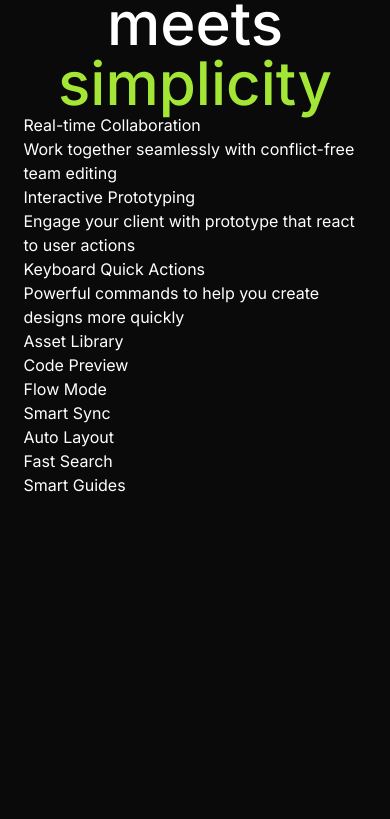
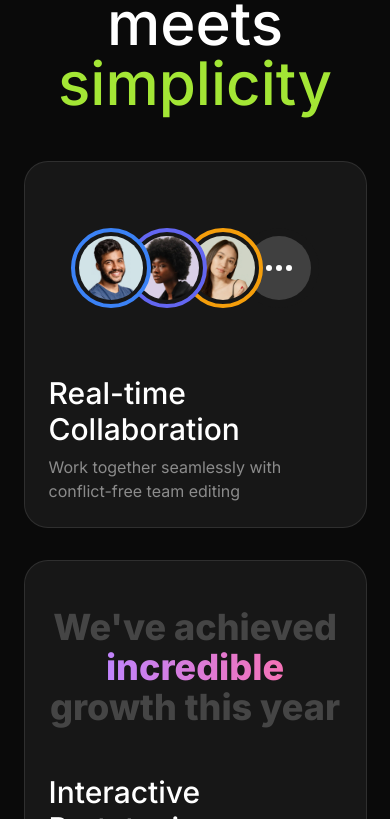
Before and after one commit to MdYusuf47/saas-landing-page-ui-ux, a Next.js app: page / in a window 390 px wide. Shown: the part 2285-3104 px from the top of the page. Before the commit the page ends 2878 px from the top, so only its background shows below. Built offline with nearby package versions, Linux system fonts and the light colour scheme.

Commit message:
add Avatar and Key components; enhance FeatureCard layout with avatars and key visuals in mobile view

```diff
--- /dev/null
+++ b/src/components/Avatar.tsx
@@ -0,0 +1,13 @@
+import React, { HTMLAttributes } from 'react'
+import { twMerge } from 'tailwind-merge'
+
+const Avatar = (props:HTMLAttributes<HTMLDivElement>) => {
+    const {className,children,...otherProps} = props
+  return (
+    <div className={twMerge("size-20 rounded-full overflow-hidden border-4 border-blue-500 p-1 bg-neutral-900",className)}{...otherProps}>
+      {children}
+    </div>
+  )
+}
+
+export default Avatar
--- a/src/components/FeatureCard.tsx
+++ b/src/components/FeatureCard.tsx
@@ -3,11 +3,11 @@
 const FeatureCard = (props: { title: string; description: string; children?:React.ReactNode }) => {
   const { title, description,children } = props;
     return (
-        <div>
-            <div>{children}</div>
+        <div className="bg-neutral-900 border border-white/10 p-6 rounded-3xl">
+            <div className=" aspect-video">{children}</div>
             <div>
-                <h3>{title}</h3>
-                <p>{description}</p>
+                <h3 className="text-3xl font-medium mt-6">{title}</h3>
+                <p className="text-white/50 mt-2">{description}</p>
             </div>
         </div>
     );
--- /dev/null
+++ b/src/components/Key.tsx
@@ -0,0 +1,13 @@
+import React, { HTMLAttributes } from 'react'
+import { twMerge } from 'tailwind-merge'
+
+const Key = (props:HTMLAttributes<HTMLDivElement>) => {
+    const {className,children,...otherProps} = props
+  return (
+    <div className={twMerge("size-14 bg-neutral-300 inline-flex items-center justify-center rounded-2xl text-neutral-950",className)}{...otherProps}>
+      {children}
+    </div>
+  )
+}
+
+export default Key
--- a/src/sections/Features.tsx
+++ b/src/sections/Features.tsx
@@ -1,5 +1,11 @@
 import FeatureCard from "@/components/FeatureCard";
 import Tag from "@/components/Tag";
+import avatar1 from "@/assets/images/avatar-ashwin-santiago.jpg";
+import avatar2 from "@/assets/images/avatar-lula-meyers.jpg";
+import avatar3 from "@/assets/images/avatar-florence-shaw.jpg";
+import Image from "next/image";
+import Avatar from "@/components/Avatar";
+import Key from "@/components/Key";
 
 const features = [
     "Asset Library",
@@ -22,25 +28,72 @@
                     Where power meets{" "}
                     <span className="text-lime-400">simplicity</span>
                 </h2>
-                <div>
+                <div className="mt-12 grid grid-cols-1 gap-8">
                     <FeatureCard
                         title="Real-time Collaboration"
                         description="Work together seamlessly with conflict-free team editing"
-                    ></FeatureCard>
+                    >
+                        <div className=" aspect-video flex items-center justify-center">
+                            <Avatar className=" z-40">
+                                <Image
+                                    src={avatar1}
+                                    alt="Avatar 1"
+                                    className="rounded-full"
+                                />
+                            </Avatar>
+                            <Avatar className="-ml-6 border-indigo-500 z-30">
+                                <Image
+                                    src={avatar2}
+                                    alt="Avatar 1"
+                                    className="rounded-full"
+                                />
+                            </Avatar>
+                            <Avatar className="-ml-6 border-amber-500 z-20">
+                                <Image
+                                    src={avatar3}
+                                    alt="Avatar 1"
+                                    className="rounded-full"
+                                />
+                            </Avatar>
+                            <Avatar className="-ml-6 border-transparent">
+                                <div className="size-full bg-neutral-700 rounded-full inline-flex items-center justify-center gap-1">
+                                    {Array.from({ length: 3 }).map((_, i) => (
+                                        <span
+                                            className="size-1.5 rounded-full bg-white"
+                                            key={i}
+                                        ></span>
+                                    ))}
+                                </div>
+                            </Avatar>
+                        </div>
+                    </FeatureCard>
                     <FeatureCard
                         title="Interactive Prototyping"
                         description="Engage your client with prototype that react to user actions"
-                    ></FeatureCard>
+                    >
+                        <div className="aspect-video flex items-center justify-center">
+                            <p className=" text-4xl font-extrabold text-white/20 text-center">
+                                We've achieved <span className="bg-gradient-to-r from-purple-400 to-pink-400 bg-clip-text text-transparent">incredible</span> growth
+                                this year
+                            </p>
+                        </div>
+                    </FeatureCard>
                     <FeatureCard
                         title="Keyboard Quick Actions"
                         description="Powerful commands to help you create designs more quickly"
-                    ></FeatureCard>
+                    >
+                        <div className="aspect-video flex items-center justify-center gap-4">
+                            <Key className="w-28">Shift</Key>
+                            <Key>alt</Key>
+                            <Key>c</Key>
+                        </div>
+                    </FeatureCard>
                 </div>
-                <div>
+                <div className="mt-8 flex flex-wrap gap-3 justify-center">
                     {features.map((feature) => (
-                        <div key={feature}>
-                            <span></span>
-                            <span>{feature}</span>
+                        <div key={feature} className="bg-neutral-900 border border-white/15 inline-flex px-3 py-1.5 rounded-2xl gap-3 items-center">
+                            <span className="bg-lime-400 text-neutral-950 size-5 rounded-full inline-flex items-center justify-center text-xl">&#10038;</span>
+                            <span className=" font-medium">{feature}</span>
                         </div>
                     ))}
                 </div>
```
